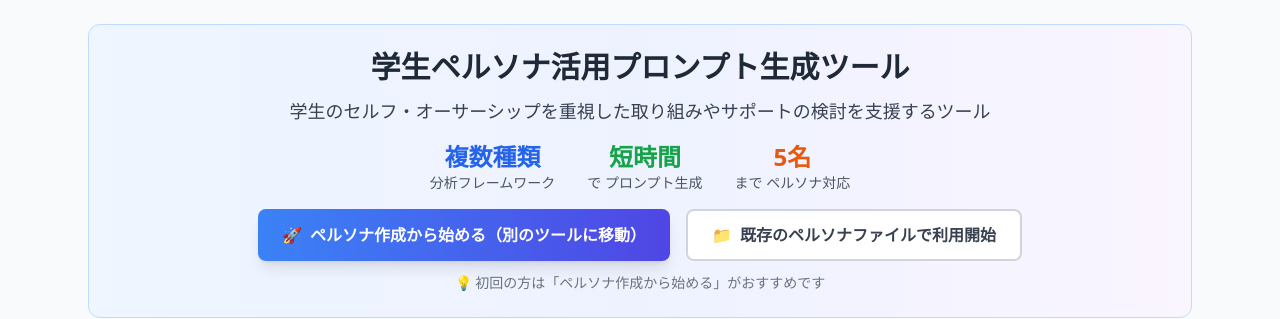
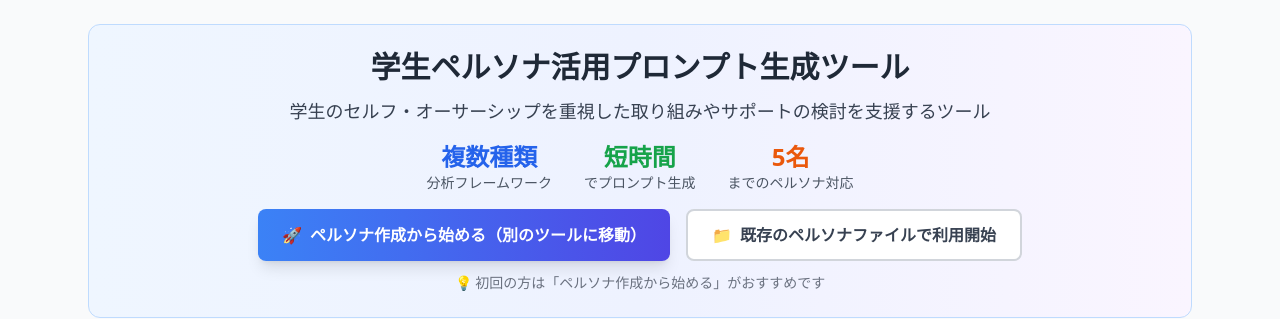
Before and after one commit to HirokiOshiro/support_design_prompt_generator, a plain HTML site: page index.html in a window 1280 px wide. Shown: the top 319 px of the page. Drawn offline with nearby package versions, Linux system fonts and the light colour scheme.

Commit message:
Fix spacing in Japanese text in index.html

```diff
--- a/index.html
+++ b/index.html
@@ -27,11 +27,11 @@
                     </div>
                     <div class="text-center">
                         <div class="text-2xl font-bold text-green-600">短時間</div>
-                        <div class="text-sm text-gray-600">で プロンプト生成</div>
+                        <div class="text-sm text-gray-600">でプロンプト生成</div>
                     </div>
                     <div class="text-center">
                         <div class="text-2xl font-bold text-orange-600">5名</div>
-                        <div class="text-sm text-gray-600">まで ペルソナ対応</div>
+                        <div class="text-sm text-gray-600">までのペルソナ対応</div>
                     </div>
                 </div>
 
```
